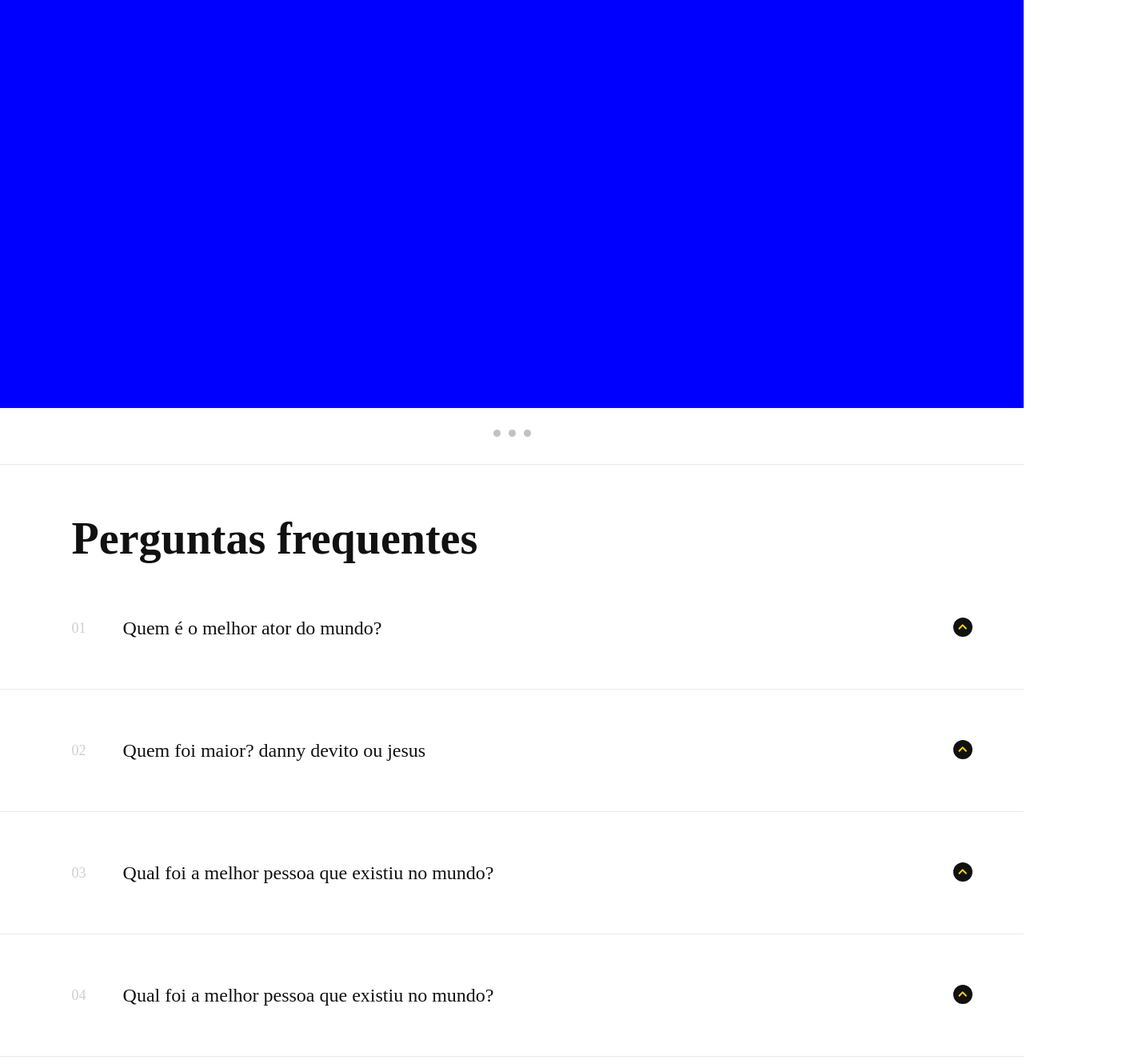
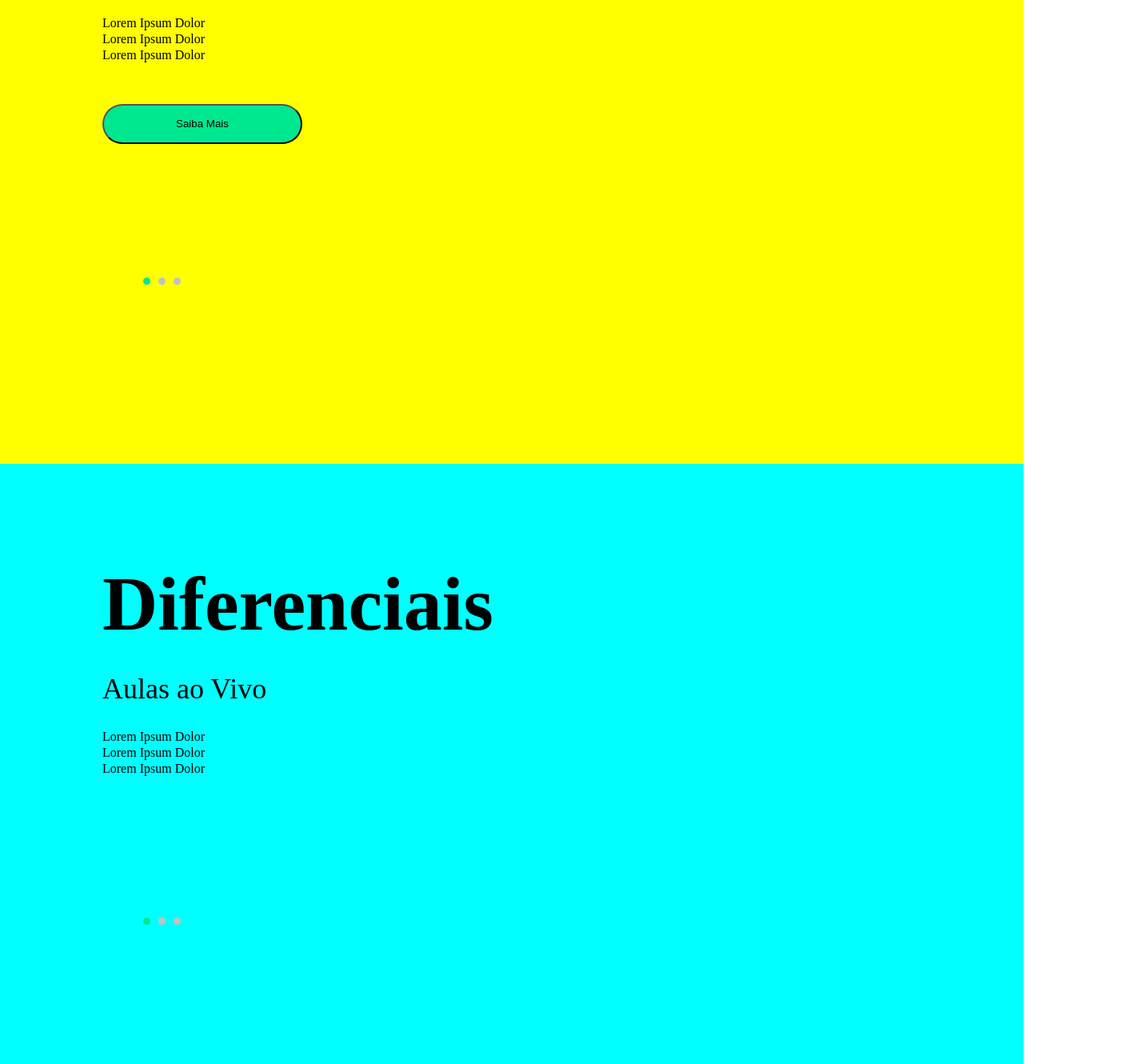
Before and after one commit to NetoEduardo/hackathon-desco-wc, a React (Create React App) app in the folder project/: page / in a window 1280 px wide. Shown: the part 1020-2350 px from the top of the page at 80% size, 1408 px wide, since content can reach past the window. Built offline with nearby package versions, Linux system fonts and the light colour scheme.

Commit message:
Implementing Categorias and Features

```diff
--- a/project/src/App.js
+++ b/project/src/App.js
@@ -2,10 +2,11 @@ import React from 'react'
 
 import Hero from './components/hero/index'
 import Categories from './components/categories';
+import Features from './components/features'
 import SocialProof from './components/social-proof';
 import TryMe from './components/try-me';
 import Faq from './components/faq';
-import Footer from './components/footer';
+// import Footer from './components/footer';
 
 import { animateScroll } from 'react-scroll'
 import './App.scss'
@@ -25,10 +26,11 @@ export default class App extends React.Component {
     <div className="app">
       <Hero id={'hero'} className={'container-hero'} onClick={this.scrollTo}/>
       <Categories id={'categories'} className={'container-categories'} />
+      <Features id={'categories'} className={'container-features'} />
       <Faq />
       <SocialProof />
       <TryMe />
-      <Footer />
+      {/* <Footer /> */}
     </div>
   );
   }
--- a/project/src/components/categories/index.js
+++ b/project/src/components/categories/index.js
@@ -13,8 +13,7 @@ const settings = {
   slidesToShow: 1,
   slidesToScroll: 1,
   arrows: false,
-  autoplay: true,
-  autoplaySpeed: 21500
+  autoplay: false
 }
 export default class Categories extends React.Component {
 
@@ -30,13 +29,19 @@ export default class Categories extends React.Component {
     <div id={id} className={className} >
         <Slider className='slider-categorias' {...settings}>
           <div className='item-1'>
-            <h3>1</h3>
+            <h2>Vestibulares</h2>
+            <h3>Lorem Ipsum Dolor<br />Lorem Ipsum Dolor<br /> Lorem Ipsum Dolor</h3>
+            <button>Saiba Mais</button>
           </div>
           <div className='item-2'>
-            <h3>2</h3>
+            <h2>Concursos</h2>
+            <h3>Lorem Ipsum Dolor<br />Lorem Ipsum Dolor<br /> Lorem Ipsum Dolor</h3>
+            <button>Saiba Mais</button>
           </div>
           <div className='item-3'>
-            <h3>3</h3>
+            <h2>Pós-Graduação</h2>
+            <h3>Lorem Ipsum Dolor<br />Lorem Ipsum Dolor<br /> Lorem Ipsum Dolor</h3>
+            <button>Saiba Mais</button>
           </div>
         </Slider>
     </div>
--- a/project/src/components/categories/index.scss
+++ b/project/src/components/categories/index.scss
@@ -5,6 +5,7 @@
   flex-direction: column;
   align-items: center;
   justify-content: center;
+  background-color: yellow;
 
   .slider-categorias {
     width: 100%;
@@ -18,9 +19,17 @@
       width: 100%;
     }
 
+
+  .slick-dots .slick-active {
+    background:#00E88F;
+  }
+
     .slick-dots {
-      bottom: 0;
-      position: relative;
+      width: 200px;
+      bottom: initial;
+      top: 70%;
+      left: 8%;
+      position: absolute;
       margin-top: 3vh;
 
       li {
@@ -35,22 +44,87 @@
       }
     }
   }
+
   .item-1 {
     height: 700px;
     width: 100vw;
-    background-color: blue;
+
+    h2 {
+      margin-top: 6%;
+      margin-left: 10%;
+      font-size: 96px;
+      font-weight: bold;
+    }
+
+    h3 {
+      margin-left: 10%;
+      margin-top: 16px;
+      line-height: 20px;
+    }
+
+    button {
+      border-radius: 31px;
+      margin-left: 10%;
+      margin-top: 4%;
+      background-color:  #00E88F;
+      width: 250px;
+      height: 50px;
+    }
   }
 
   .item-2 {
     height: 700px;
     width: 100vw;
-    background-color: green;
+
+    h2 {
+      margin-top: 6%;
+      margin-left: 10%;
+      font-size: 96px;
+      font-weight: bold;
+    }
+
+    h3 {
+      margin-left: 10%;
+      margin-top: 16px;
+      line-height: 20px;
+    }
+
+    button {
+      border-radius: 31px;
+      margin-left: 10%;
+      margin-top: 4%;
+      background-color:  #00E88F;
+      width: 250px;
+      height: 50px;
+    }
   }
 
   .item-3 {
     height: 700px;
     width: 100vw;
-    background-color: red;
+
+
+    h2 {
+      margin-top: 6%;
+      margin-left: 10%;
+      font-size: 96px;
+      font-weight: bold;
+    }
+
+    h3 {
+      margin-left: 10%;
+      margin-top: 16px;
+      line-height: 20px;
+    }
+
+    button {
+      border-radius: 31px;
+      margin-left: 10%;
+      margin-top: 4%;
+      background-color:  #00E88F;
+      width: 250px;
+      height: 50px;
+    }
   }
 
   .first-title {
--- a/project/src/components/features/index.js
+++ b/project/src/components/features/index.js
@@ -1,14 +1,50 @@
 import React from 'react'
+import Slider from 'react-slick'
+
+import "slick-carousel/slick/slick.css";
+import "slick-carousel/slick/slick-theme.css";
+
 import './index.scss'
 
-export default class Features extends React.Component {
+const settings = {
+  dots: true,
+  infinite: true,
+  speed: 500,
+  slidesToShow: 1,
+  slidesToScroll: 1,
+  arrows: false,
+  autoplay: false
+}
+export default class Categories extends React.Component {
 
   render() {
-      return(
-          <div className='container-features' >
-              <h1 className='first-title'>FEATURES</h1>
-              <h2 className='second-title'>DANNY DEVITO</h2>
+
+  const {
+      id,
+      className
+    } = this.props
+
+
+  return(
+    <div id={id} className={className} >
+        <Slider className='slider-features' {...settings}>
+          <div className='item-1-features'>
+            <h2>Diferenciais</h2>
+            <h3>Aulas ao Vivo</h3>
+            <p>Lorem Ipsum Dolor<br />Lorem Ipsum Dolor<br /> Lorem Ipsum Dolor</p>
           </div>
-      );
-  }
+          <div className='item-2-features'>
+            <h2>Concursos</h2>
+            <h3>Aulas ao Vivo</h3>
+            <p>Lorem Ipsum Dolor<br />Lorem Ipsum Dolor<br /> Lorem Ipsum Dolor</p>
+          </div>
+          <div className='item-3-features'>
+            <h2>Pós-Graduação</h2>
+            <h3>Aulas ao Vivo</h3>
+            <p>Lorem Ipsum Dolor<br />Lorem Ipsum Dolor<br /> Lorem Ipsum Dolor</p>
+          </div>
+        </Slider>
+    </div>
+  );
 }
+}
--- a/project/src/components/features/index.scss
+++ b/project/src/components/features/index.scss
@@ -5,6 +5,121 @@
   flex-direction: column;
   align-items: center;
   justify-content: center;
+  background-color: cyan;
+
+  .slider-features {
+    width: 100%;
+
+    .slick-list {
+      overflow: hidden;
+      margin: 0 auto;
+    }
+
+    &.slick-slider {
+      width: 100%;
+    }
+
+
+  .slick-dots .slick-active {
+    background:#00E88F;
+  }
+
+    .slick-dots {
+      width: 200px;
+      bottom: initial;
+      top: 70%;
+      left: 8%;
+      position: absolute;
+      margin-top: 3vh;
+
+      li {
+        background: #c2c2c2;
+        border-radius: 50%;
+        height: 9px;
+        width: 9px;
+
+        button:before {
+          content: "";
+        }
+      }
+    }
+  }
+
+  .item-1-features {
+    height: 700px;
+    width: 100vw;
+
+    h2 {
+      margin-top: 6%;
+      margin-left: 10%;
+      font-size: 96px;
+      font-weight: bold;
+    }
+
+    h3 {
+      margin-left: 10%;
+      margin-top: 48px;
+      line-height: 20px;
+      font-size: 36px;
+    }
+
+    p {
+      margin-left: 10%;
+      margin-top: 40px;
+      line-height: 20px;
+    }
+  }
+
+  .item-2-features {
+    height: 700px;
+    width: 100vw;
+
+    h2 {
+      margin-top: 6%;
+      margin-left: 10%;
+      font-size: 96px;
+      font-weight: bold;
+    }
+
+    h3 {
+      margin-left: 10%;
+      margin-top: 48px;
+      line-height: 20px;
+      font-size: 36px;
+    }
+
+    p {
+      margin-left: 10%;
+      margin-top: 40px;
+      line-height: 20px;
+    }
+  }
+
+  .item-3-features {
+    height: 700px;
+    width: 100vw;
+
+
+    h2 {
+      margin-top: 6%;
+      margin-left: 10%;
+      font-size: 96px;
+      font-weight: bold;
+    }
+
+    h3 {
+      margin-left: 10%;
+      margin-top: 48px;
+      line-height: 20px;
+      font-size: 36px;
+    }
+
+    p {
+      margin-left: 10%;
+      margin-top: 40px;
+      line-height: 20px;
+    }
+  }
 
   .first-title {
   color: red;
```
